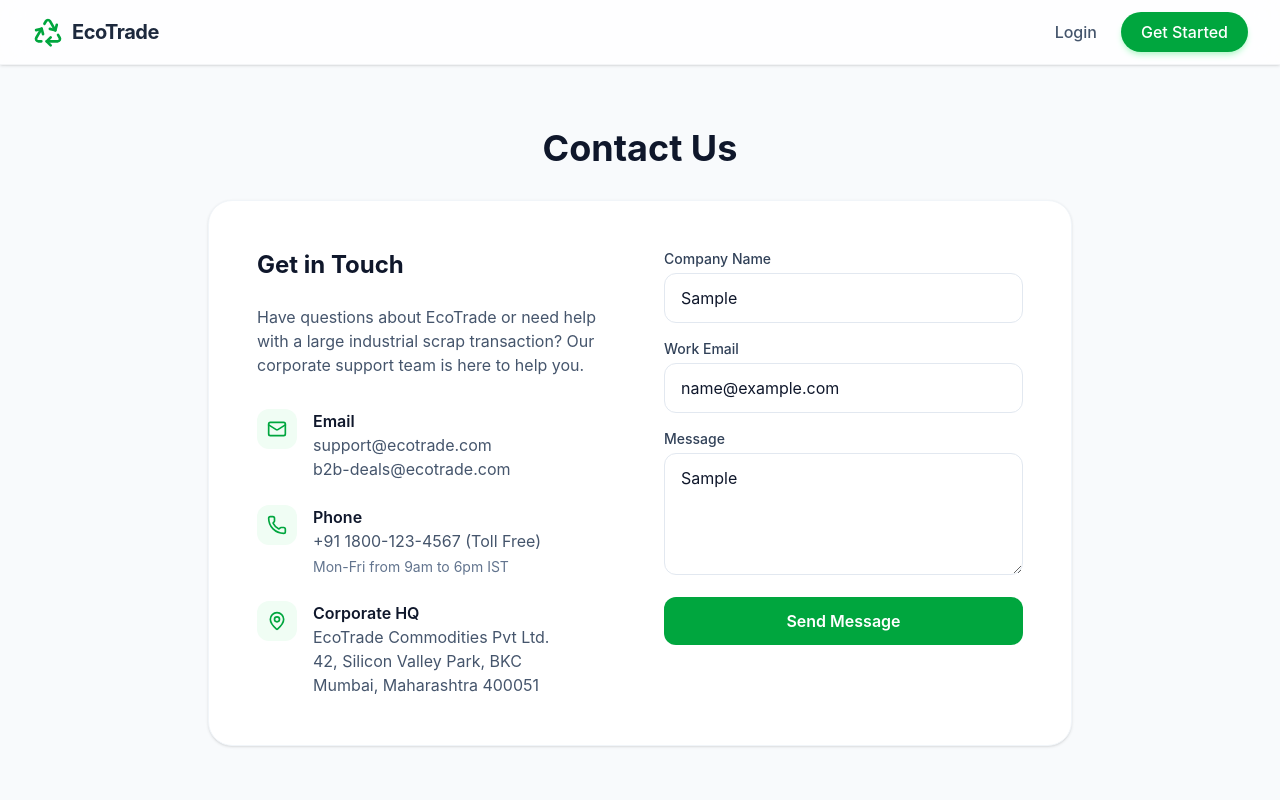
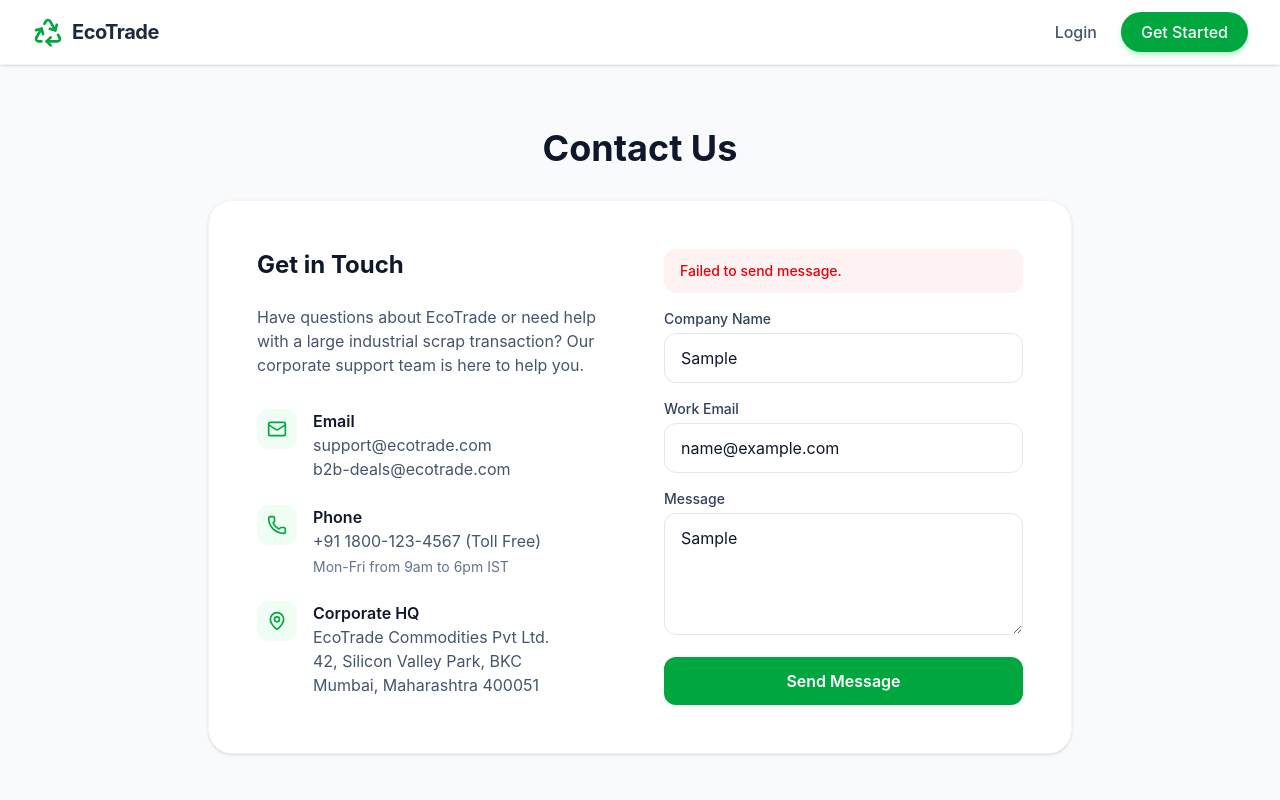
Before and after one commit to Sachinbhanu7/ecotrade, a React (Vite) app in the folder frontend/: page /contact in a window 1280 px wide. Both pictures are taken after typing "Sample", "name@example.com", "Sample" into the empty fields and a click on the button "Send Message". Shown: the top 800 px of the page. Built offline with nearby package versions, Linux system fonts and the light colour scheme; no server answers.

Commit message:
Integrate Contact form with Firebase backend

```diff
--- a/frontend/src/pages/Contact.jsx
+++ b/frontend/src/pages/Contact.jsx
@@ -1,6 +1,23 @@
+import { useState } from 'react';
 import { Mail, Phone, MapPin } from 'lucide-react';
+import axios from 'axios';
 
 const Contact = () => {
+  const [formData, setFormData] = useState({ company: '', email: '', message: '' });
+  const [status, setStatus] = useState({ loading: false, success: false, error: null });
+
+  const handleSubmit = async (e) => {
+    e.preventDefault();
+    setStatus({ loading: true, success: false, error: null });
+    try {
+      await axios.post('/api/contact', formData);
+      setStatus({ loading: false, success: true, error: null });
+      setFormData({ company: '', email: '', message: '' });
+      setTimeout(() => setStatus(s => ({ ...s, success: false })), 5000);
+    } catch (err) {
+      setStatus({ loading: false, success: false, error: 'Failed to send message.' });
+    }
+  };
   return (
     <div className="max-w-4xl mx-auto px-4 py-16">
       <h1 className="text-4xl font-bold mb-8 text-slate-900 text-center">Contact Us</h1>
@@ -50,21 +67,27 @@ const Contact = () => {
           </div>
 
           <div>
-            <form className="space-y-4" onSubmit={(e) => { e.preventDefault(); alert('We have received your message. Our team will contact you shortly!'); }}>
+            <form className="space-y-4" onSubmit={handleSubmit}>
+              {status.success && (
+                <div className="bg-green-50 text-green-700 px-4 py-3 rounded-xl text-sm font-medium">Message sent successfully!</div>
+              )}
+              {status.error && (
+                <div className="bg-red-50 text-red-600 px-4 py-3 rounded-xl text-sm font-medium">{status.error}</div>
+              )}
               <div>
                 <label className="block text-sm font-medium text-slate-700 mb-1">Company Name</label>
-                <input type="text" required className="w-full px-4 py-3 rounded-xl border border-slate-200 focus:ring-2 focus:ring-green-500 outline-none" placeholder="Your Company Ltd" />
+                <input type="text" required value={formData.company} onChange={e => setFormData({...formData, company: e.target.value})} className="w-full px-4 py-3 rounded-xl border border-slate-200 focus:ring-2 focus:ring-green-500 outline-none" placeholder="Your Company Ltd" />
               </div>
               <div>
                 <label className="block text-sm font-medium text-slate-700 mb-1">Work Email</label>
-                <input type="email" required className="w-full px-4 py-3 rounded-xl border border-slate-200 focus:ring-2 focus:ring-green-500 outline-none" placeholder="john@company.com" />
+                <input type="email" required value={formData.email} onChange={e => setFormData({...formData, email: e.target.value})} className="w-full px-4 py-3 rounded-xl border border-slate-200 focus:ring-2 focus:ring-green-500 outline-none" placeholder="john@company.com" />
               </div>
               <div>
                 <label className="block text-sm font-medium text-slate-700 mb-1">Message</label>
-                <textarea required rows="4" className="w-full px-4 py-3 rounded-xl border border-slate-200 focus:ring-2 focus:ring-green-500 outline-none" placeholder="How can we help?"></textarea>
+                <textarea required rows="4" value={formData.message} onChange={e => setFormData({...formData, message: e.target.value})} className="w-full px-4 py-3 rounded-xl border border-slate-200 focus:ring-2 focus:ring-green-500 outline-none" placeholder="How can we help?"></textarea>
               </div>
-              <button type="submit" className="w-full bg-green-600 text-white font-semibold py-3 rounded-xl hover:bg-green-700 transition-colors">
-                Send Message
+              <button type="submit" disabled={status.loading} className="w-full bg-green-600 text-white font-semibold py-3 rounded-xl hover:bg-green-700 transition-colors disabled:opacity-50">
+                {status.loading ? 'Sending...' : 'Send Message'}
               </button>
             </form>
           </div>
```
Also changed, not shown: 1 other file (tests, documents, lock files or other folders).
